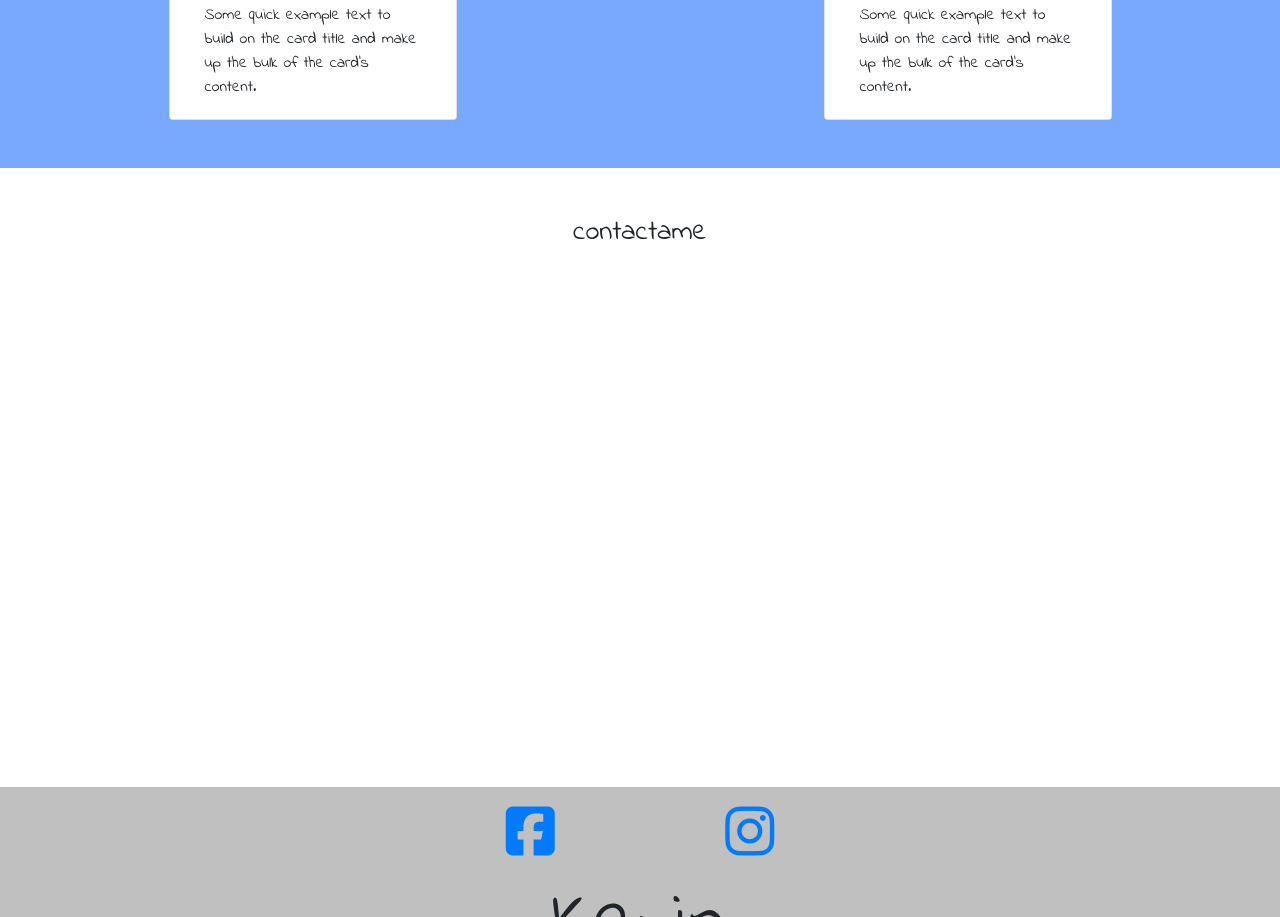
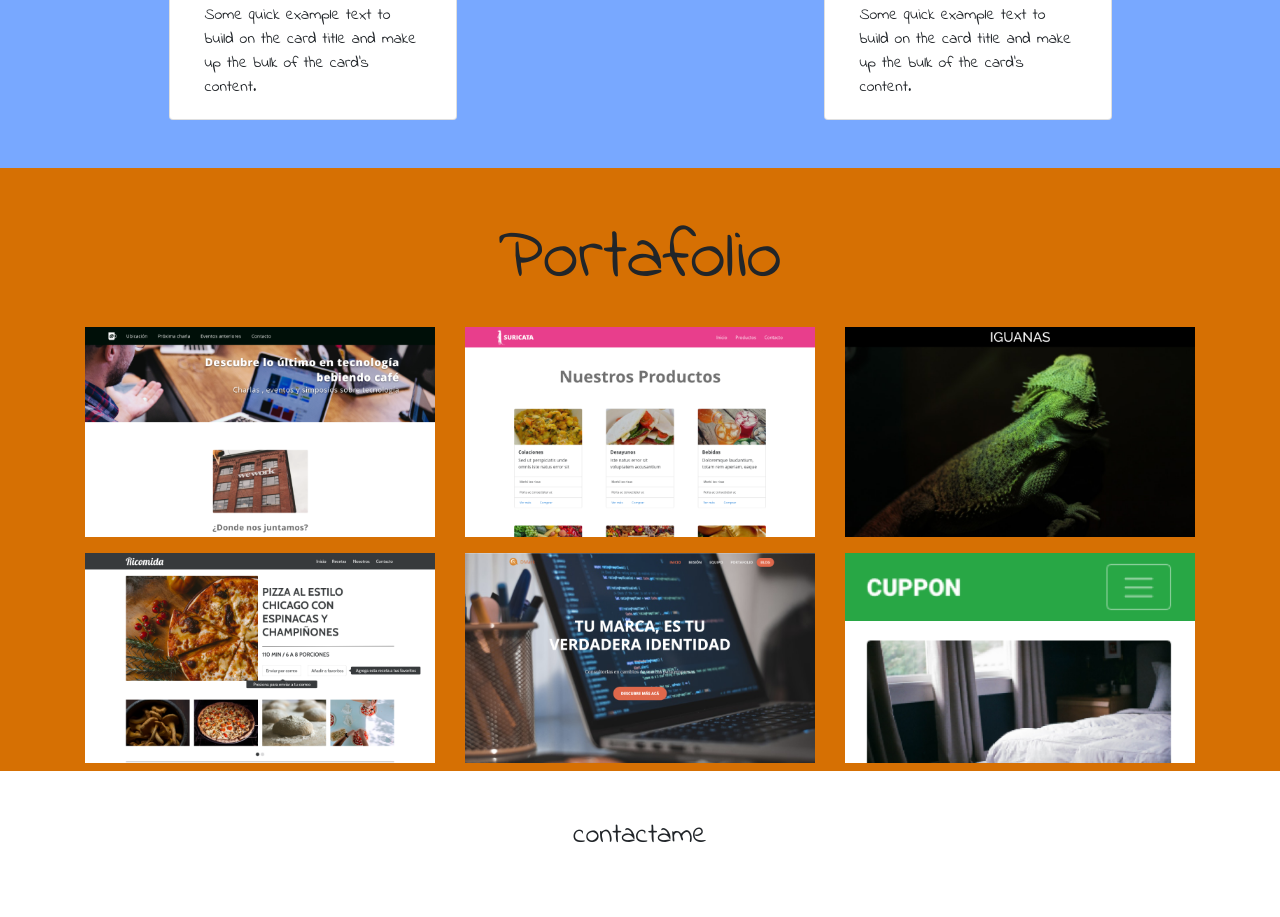
Before and after one commit to rebelionska/portafolio, a plain HTML site: page index.html in a window 1280 px wide. Shown: the part 1883-2800 px from the top of the page. Drawn offline with nearby package versions, Linux system fonts and the light colour scheme; a script that the page names is missing; a web font is replaced by a local one.

Commit message:
subi las fotos del portafolio

```diff
--- a/asset/css/style.css
+++ b/asset/css/style.css
@@ -1,6 +1,7 @@
 body{
 
     font-family: 'Indie Flower', cursive;
+
 
 
 
@@ -42,3 +43,16 @@ h1{
 
 
 }
+
+@media(
+max-width:767px
+){
+    header{
+        background-position: right;
+    }
+}
+
+.las-tareas{
+
+    background-color: #D67003;
+}
--- a/index.html
+++ b/index.html
@@ -49,7 +49,7 @@
 
         <h1 class="display-1 text-white pr-5 pt-5"> Yo soy </h1>
         <p  class="display-2 text-white parrafo">Kevin Quezada</p>
-        <button type="button" class="btn btn-success">Portafolio</button>
+        <a href="#porta" type="button" class="btn btn-success">Portafolio</a>
 
 
 
@@ -105,7 +105,7 @@
        </section>
 
 
-      <section id="experiencias" class="primera" class="fluid">
+      <section  id="experiencias" class="primera" class="fluid">
 
         <h2 class="text-center mt-5 pt-5">Mis experiencias</h2>
         <div class="row">
@@ -127,7 +127,37 @@
 
 
 
-      </section>
+      </section >
+
+
+      <div class="pt-4 las-tareas pb-2">
+
+        <div class="container">
+
+         <h4 id="porta" class="display-3 text-center pt-4">Portafolio</h4>
+
+
+          <div class="row">
+
+           <img class="pt-3 col-md-4" src="asset/img/meet_coffee.png" alt="">
+           <img  class="pt-3 col-md-4"src="asset/img/suricata.png" alt="">
+           <img  class="pt-3 col-md-4"src="asset/img/iguana_page.png" alt="">
+           <img  class="pt-3 col-md-4"src="asset/img/ricomida.png" alt="">
+           <img  class="pt-3 col-md-4"src="asset/img/dmark.png" alt="">
+           <img  class="pt-3 col-md-4"src="asset/img/cuppon.png" alt="">
+
+
+
+           </div>
+
+        </div>
+
+
+
+
+
+      </div>
+
 
       <section id="contact">
 
```
Also changed, not shown: asset/img/cuppon.png (added), asset/img/dmark.png (added), asset/img/iguana_page.png (added), asset/img/meet_coffee.png (added), asset/img/ricomida.png (added), asset/img/suricata.png (added).
